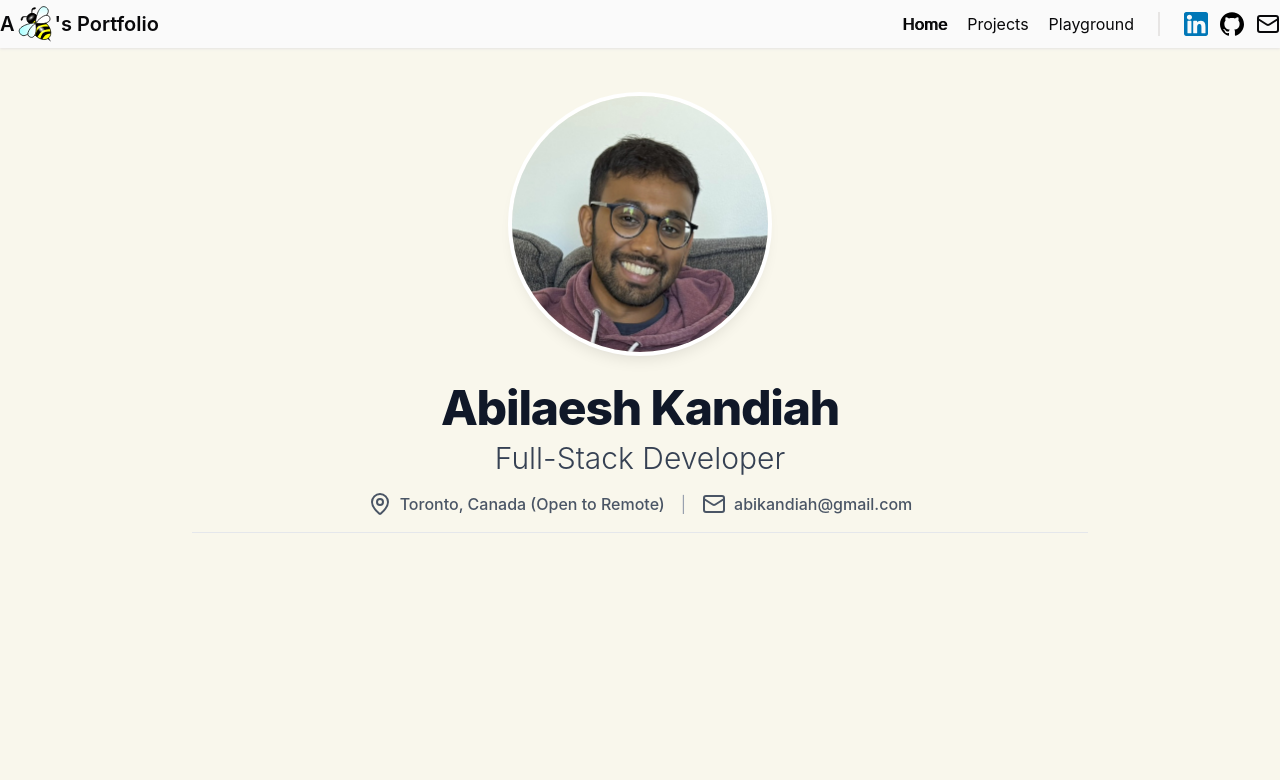
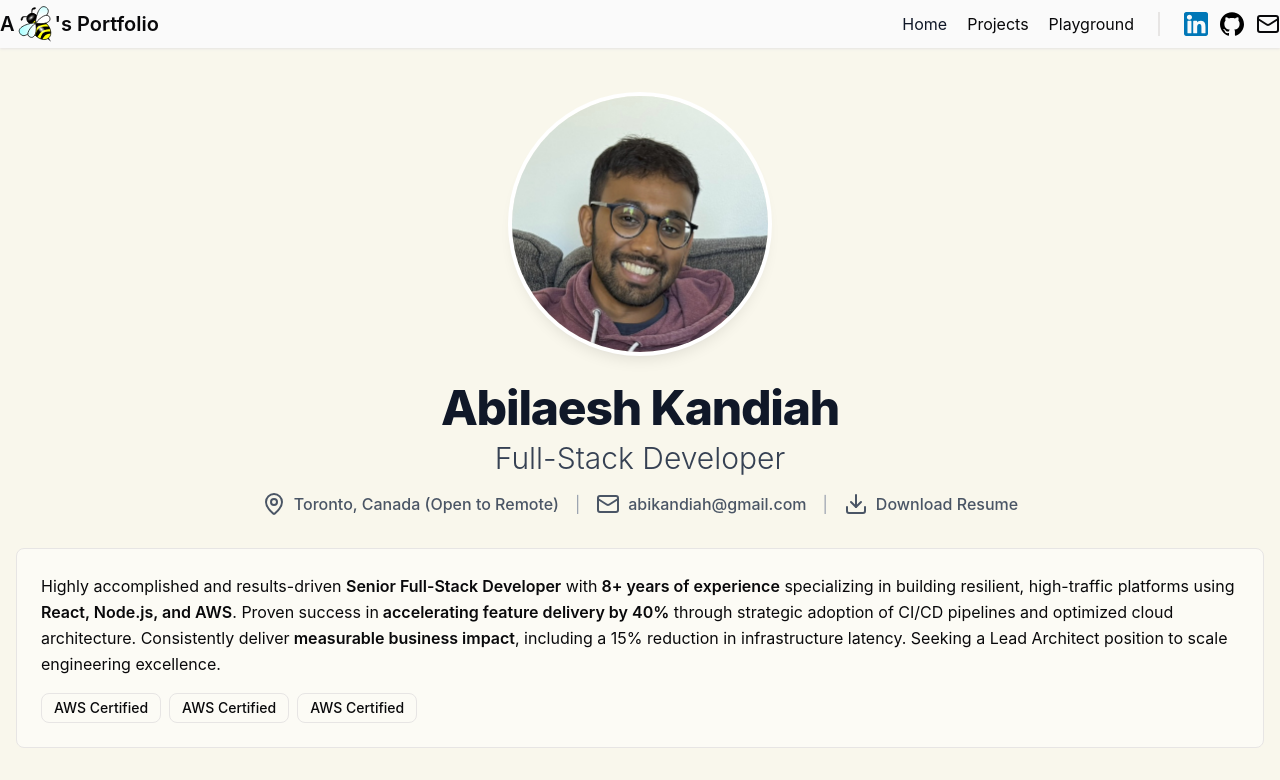
Before and after one commit to abikandiah/portfolio, a React (Vite) app: page / in a window 1280 px wide. Shown: the top 780 px of the page. Built offline with nearby package versions, Linux system fonts and the light colour scheme.

Commit message:
Updates to Summary + hover action (unfinished)

```diff
--- a/src/components/Header.tsx
+++ b/src/components/Header.tsx
@@ -82,9 +82,9 @@ function ExternalSite({ url, src, alt, ...rest }: ExternalSiteProps & Record<str
 function NavLink({ to, children }: { to: string; children: React.ReactNode }) {
     return (
         <Link to={to}
-            className="flex items-center hover:opacity-75 gap-1"
+            className="flex items-center action-hover gap-1"
             activeProps={{
-                className: 'text-shadow-bold hover:opacity-100'
+                className: 'text-gray-900'
             }}
         >
             {children}
--- a/src/components/misc/index.tsx
+++ b/src/components/misc/index.tsx
@@ -1,14 +1,25 @@
-import { Mail } from "lucide-react";
+import { Download, Mail } from "lucide-react";
 
 export function SendEmail({ email, showText }: { email: string; showText?: boolean }) {
     return (
         <a
-            className="flex items-center"
+            className="flex items-center action-hover"
             title="Send me an email"
             href={`mailto:${email}?subject=Hello From Your Website!&body=I wanted to reach out to you regarding...`}
         >
             <Mail />
-            {showText && <span className="hover:text-gray-900 transition-colors ml-2 font-medium">{email}</span>}
+            {showText && <span className="ml-2 font-medium">{email}</span>}
         </a>
     )
 }
+
+export function DownloadLink({ url, text, ...rest }: { url: string; text: string } & Record<string, any>) {
+    return (
+        <a {...rest} href={url} download
+            className="flex items-center action-hover"
+        >
+            <Download />
+            {text && <span className="ml-2 font-medium">{text}</span>}
+        </a>
+    )
+}
--- a/src/routes/index.tsx
+++ b/src/routes/index.tsx
@@ -1,7 +1,7 @@
-import { SendEmail } from '@/components/misc'
+import { DownloadLink, SendEmail } from '@/components/misc'
 import { email } from '@/constants'
 import { createFileRoute } from '@tanstack/react-router'
-import { MapPin } from 'lucide-react'
+import { Download, MapPin } from 'lucide-react'
 
 export const Route = createFileRoute('/')({
 	component: App,
@@ -10,14 +10,17 @@ export const Route = createFileRoute('/')({
 function App() {
 	return (
 		<>
-			<ResumeHeader/>
+			<div className="flex flex-col space-y-2">
+				<ResumeHeader />
+				<ResumeSummary />
+			</div>
 		</>
 	)
 }
 
 function ResumeHeader() {
 	return (
-		<div className="flex flex-col items-center justify-center max-w-4xl mx-auto p-4 border-b border-gray-200">
+		<div className="flex flex-col items-center justify-center mx-auto p-4 mb-4">
 
 			<img
 				className="h-64 w-64 rounded-full object-cover ring-4 ring-white shadow-lg"
@@ -48,10 +51,48 @@ function ResumeHeader() {
 				<span className="hidden sm:block text-gray-400">|</span>
 
 				{/* Email */}
-				<div className="flex items-center mt-2 sm:mt-0">
+				<div className="flex items-center">
 					<SendEmail email={email} showText />
+				</div>
+
+				{/* Divider for separation on larger screens */}
+				<span className="hidden sm:block text-gray-400">|</span>
+
+				{/* Dwonload Resume */}
+				<div className="flex items-center">
+					<DownloadLink url={"/src/assets/Abilaesh Kandiah - Resume.pdf"} text={"Download Resume"} />
 				</div>
 			</div>
 		</div>
 	)
 }
+
+const ResumeSummary = () => {
+	return (
+		<section
+			id="summary"
+			className="p-6 rounded-md bg-white/50 border-stone-200 border"
+		>
+			{/* Section Title
+			<h2 className="text-2xl font-bold text-white border-b border-gray-600 pb-2 mb-4">
+				Professional Profile
+			</h2> */}
+
+			{/* Summary Content */}
+			<p className="leading-relaxed text-base">
+				Highly accomplished and results-driven <span className="font-semibold">Senior Full-Stack Developer</span> with
+				<span className="font-semibold"> 8+ years of experience</span> specializing in building resilient, high-traffic platforms using
+				<span className="font-semibold"> React, Node.js, and AWS</span>. Proven success in
+				<span className="font-semibold"> accelerating feature delivery by 40%</span> through strategic adoption of CI/CD pipelines and optimized cloud architecture. Consistently deliver
+				<span className="font-semibold"> measurable business impact</span>, including a 15% reduction in infrastructure latency. Seeking a Lead Architect position to scale engineering excellence.
+			</p>
+
+			{/* Optional: Key Skills / Callouts */}
+			<div className="mt-4 flex flex-wrap gap-2 text-sm">
+				<span className="px-3 py-1 bg rounded-md font-medium border border-stone-200">AWS Certified</span>
+				<span className="px-3 py-1 bg rounded-md font-medium border border-stone-200">AWS Certified</span>
+				<span className="px-3 py-1 bg rounded-md font-medium border border-stone-200">AWS Certified</span>
+			</div>
+		</section>
+	);
+};
--- a/src/styles.css
+++ b/src/styles.css
@@ -13,6 +13,9 @@
 	}
 	.text-shadow-md {
 		text-shadow: 2px 2px 4px black;
+	}
+	.action-hover {
+		@apply hover:text-gray-900 transition-colors
 	}
 
 	/* ... and so on */
```
Also changed, not shown: 1 other file (tests, documents, lock files or other folders).
